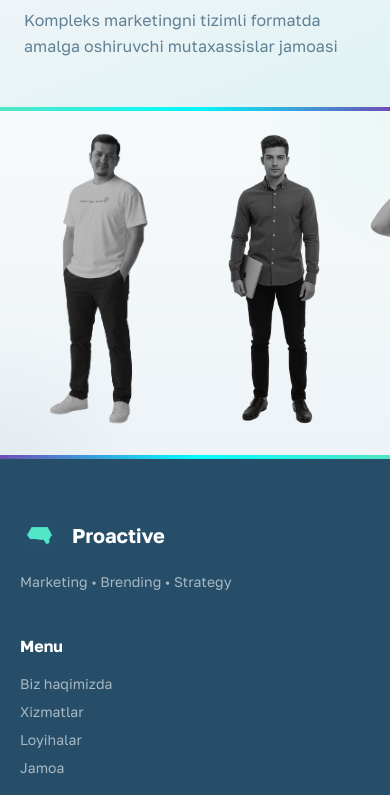
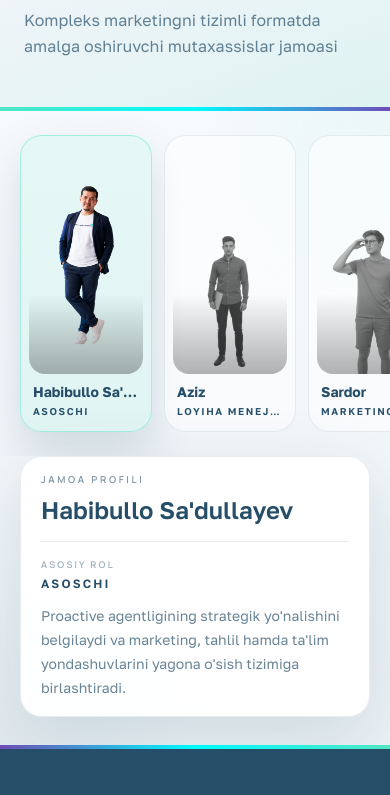
Before and after one commit to SamandarAlimov/proactive, a React (Vite) app: page /team in a window 390 px wide. Shown: the part 294-1089 px from the top of the page. Built offline with nearby package versions, Linux system fonts and the light colour scheme; no server answers; the HTML template or start-up script is replaced by a standard one.

Commit message:
first commit

```diff
--- a/src/components/Footer.tsx
+++ b/src/components/Footer.tsx
@@ -97,14 +97,22 @@ const Footer = () => {
           </div>
         </div>
 
-        <div className="mt-12 border-t border-secondary-foreground/10 pt-8 text-center">
-          <p className="text-secondary-foreground/40 text-sm">© 2026 Proactive. {t.footer.rights}.</p>
+        <div className="mt-12 flex flex-col gap-4 border-t border-secondary-foreground/10 pt-8 text-center sm:flex-row sm:items-center sm:justify-between sm:text-left">
+          <p className="text-sm text-secondary-foreground/40">© 2026 Proactive. {t.footer.rights}.</p>
           <a
             href="https://alsamos.com"
             target="_blank"
             rel="noopener noreferrer"
-            className="mt-3 inline-flex items-center justify-center text-sm font-medium text-secondary-foreground/50 transition-colors duration-300 hover:text-primary"
+            className="inline-flex items-center justify-center gap-2 text-sm font-medium text-secondary-foreground/50 transition-colors duration-300 hover:text-primary sm:justify-end"
           >
+            <span className="flex h-7 w-7 shrink-0 items-center justify-center rounded-full border border-secondary-foreground/10 bg-white/[0.08]">
+              <img
+                src="/alsamos-favicon.ico"
+                alt=""
+                aria-hidden="true"
+                className="h-4 w-4 object-contain"
+              />
+            </span>
             {madeByText}
           </a>
         </div>
--- a/src/components/TeamShowcaseStrip.tsx
+++ b/src/components/TeamShowcaseStrip.tsx
@@ -35,7 +35,7 @@ const TeamConnector = ({ side, isDark }: { side: 'left' | 'right'; isDark: boole
     return (
       <svg
         aria-hidden="true"
-        className="pointer-events-none absolute -right-28 top-[4.4rem] hidden h-[4.75rem] w-28 overflow-visible md:block"
+        className="pointer-events-none absolute -right-28 top-[4.4rem] hidden h-[4.75rem] w-28 overflow-visible lg:block"
         viewBox="0 0 112 76"
         fill="none"
       >
@@ -48,7 +48,7 @@ const TeamConnector = ({ side, isDark }: { side: 'left' | 'right'; isDark: boole
   return (
     <svg
       aria-hidden="true"
-      className="pointer-events-none absolute -left-28 top-[4.4rem] hidden h-[4.75rem] w-28 overflow-visible md:block"
+      className="pointer-events-none absolute -left-28 top-[4.4rem] hidden h-[4.75rem] w-28 overflow-visible lg:block"
       viewBox="0 0 112 76"
       fill="none"
     >
@@ -65,6 +65,8 @@ const TeamShowcaseStrip = ({ className = '' }: { className?: string }) => {
 
   const isDark = resolvedTheme === 'dark';
   const copy = panelCopy[lang];
+  const compactActiveId = activeId ?? teamMembers[0]?.id;
+  const compactActiveMember = teamMembers.find((member) => member.id === compactActiveId) ?? teamMembers[0];
 
   const tone = useMemo(
     () => ({
@@ -84,7 +86,7 @@ const TeamShowcaseStrip = ({ className = '' }: { className?: string }) => {
       eyebrowClass: isDark ? 'text-primary/90' : 'text-secondary/60',
       nameClass: isDark ? 'text-white' : 'text-secondary',
       dividerClass: isDark ? 'bg-white/15' : 'bg-secondary/10',
-      roleLabelClass: isDark ? 'text-white/46' : 'text-secondary/45',
+      roleLabelClass: isDark ? 'text-white/[0.46]' : 'text-secondary/[0.45]',
       roleClass: isDark ? 'text-primary/90' : 'text-secondary',
       bioClass: isDark ? 'text-white/70' : 'text-secondary/70',
       idleOpacity: isDark ? 0.94 : 0.96,
@@ -107,9 +109,104 @@ const TeamShowcaseStrip = ({ className = '' }: { className?: string }) => {
         }}
       />
 
-      <div className="relative overflow-x-auto pb-4" style={{ scrollbarWidth: 'thin', scrollbarColor: '#52E6C8 transparent' }}>
+      <div className="relative lg:hidden">
         <div
-          className="flex min-w-max items-end px-5 pb-0 pt-8 pr-5 sm:px-6 sm:pr-[14rem] md:px-12 md:pr-[24rem]"
+          className="overflow-x-auto"
+          style={{ scrollbarWidth: 'thin', scrollbarColor: '#52E6C8 transparent' }}
+        >
+          <div className="flex min-w-max gap-3 px-5 py-6 sm:gap-4 sm:px-6">
+            {teamMembers.map((member) => {
+              const visual = getTeamMemberVisualConfig(member.id);
+              const isActive = compactActiveId === member.id;
+              const image = isActive ? member.hoverImage : member.image;
+              const compactScale = isActive
+                ? Math.min(visual.hoverScale, member.id === 11 ? 1.12 : 1.08)
+                : Math.min(visual.defaultScale, member.id === 11 ? 1.22 : 1.32);
+
+              return (
+                <button
+                  key={member.id}
+                  type="button"
+                  aria-pressed={isActive}
+                  onClick={() => setActiveId(member.id)}
+                  onFocus={() => setActiveId(member.id)}
+                  className={`group relative w-[132px] flex-shrink-0 overflow-hidden rounded-[1.35rem] border p-2 text-left outline-none transition duration-300 focus-visible:ring-2 focus-visible:ring-primary/60 sm:w-[160px] ${
+                    isActive
+                      ? 'border-primary/[0.45] bg-primary/10 shadow-[0_18px_44px_rgba(38,79,107,0.16)]'
+                      : isDark
+                        ? 'border-white/10 bg-white/[0.04]'
+                        : 'border-secondary/10 bg-white/[0.55]'
+                  }`}
+                >
+                  <div className="relative h-[230px] overflow-hidden rounded-[1rem] sm:h-[280px]">
+                    <img
+                      src={image}
+                      alt={member.name}
+                      loading="lazy"
+                      className="absolute inset-0 h-full w-full origin-bottom object-contain object-bottom transition-[filter,opacity,transform] duration-300"
+                      style={{
+                        opacity: isActive ? 1 : 0.76,
+                        filter: isActive ? tone.activeFilter : tone.defaultFilter,
+                        transform: `scale(${compactScale})`,
+                      }}
+                    />
+                    <div className="pointer-events-none absolute inset-x-0 bottom-0 h-20 bg-gradient-to-t from-black/30 to-transparent" />
+                  </div>
+
+                  <div className="mt-2 min-w-0 px-1 pb-1">
+                    <p className={`truncate font-heading text-sm font-bold ${tone.nameClass}`}>
+                      {member.name}
+                    </p>
+                    <p className={`mt-0.5 truncate text-[0.62rem] font-semibold uppercase tracking-[0.16em] ${tone.roleClass}`}>
+                      {member.role[lang]}
+                    </p>
+                  </div>
+                </button>
+              );
+            })}
+          </div>
+        </div>
+
+        {compactActiveMember && (
+          <div className="px-5 pb-7 sm:px-6">
+            <AnimatePresence mode="wait">
+              <motion.div
+                key={compactActiveMember.id}
+                initial={{ opacity: 0, y: 12, scale: 0.98 }}
+                animate={{ opacity: 1, y: 0, scale: 1 }}
+                exit={{ opacity: 0, y: 8, scale: 0.98 }}
+                transition={{ duration: 0.26, ease: [0.22, 1, 0.36, 1] }}
+                className={`rounded-[1.35rem] border px-5 py-4 backdrop-blur-[10px] ${tone.tooltipClass}`}
+              >
+                <div className="flex flex-col gap-4 sm:flex-row sm:items-start sm:justify-between">
+                  <div className="min-w-0">
+                    <p className={`font-brand text-[0.6rem] font-semibold uppercase tracking-[0.28em] ${tone.eyebrowClass}`}>
+                      {copy.eyebrow}
+                    </p>
+                    <h4 className={`mt-2 font-heading text-2xl font-semibold leading-tight ${tone.nameClass}`}>
+                      {compactActiveMember.name}
+                    </h4>
+                  </div>
+                  <div className={`h-px w-full sm:h-auto sm:w-px sm:self-stretch ${tone.dividerClass}`} />
+                  <div className="min-w-0 sm:max-w-[55%]">
+                    <p className={`font-brand text-[0.58rem] font-semibold uppercase tracking-[0.24em] ${tone.roleLabelClass}`}>
+                      {copy.roleLabel}
+                    </p>
+                    <p className={`mt-1 text-xs font-semibold uppercase tracking-[0.18em] ${tone.roleClass}`}>
+                      {compactActiveMember.role[lang]}
+                    </p>
+                    <p className={`mt-3 text-sm leading-6 ${tone.bioClass}`}>{compactActiveMember.bio[lang]}</p>
+                  </div>
+                </div>
+              </motion.div>
+            </AnimatePresence>
+          </div>
+        )}
+      </div>
+
+      <div className="relative hidden overflow-x-auto pb-4 lg:block" style={{ scrollbarWidth: 'thin', scrollbarColor: '#52E6C8 transparent' }}>
+        <div
+          className="flex min-w-max items-end px-12 pb-0 pt-8 pr-[24rem]"
           style={{ gap: 'clamp(0.75rem, 2.4vw, 1.5rem)' }}
         >
           {teamMembers.map((member) => {
@@ -160,7 +257,7 @@ const TeamShowcaseStrip = ({ className = '' }: { className?: string }) => {
                         animate={{ opacity: 1, y: 0, scale: 1 }}
                         exit={{ opacity: 0, y: 8, scale: 0.97 }}
                         transition={{ duration: 0.24, ease: [0.22, 1, 0.36, 1] }}
-                        className="pointer-events-none absolute z-30 hidden md:block"
+                        className="pointer-events-none absolute z-30 hidden lg:block"
                         style={tooltipStyle}
                       >
                         <TeamConnector side={visual.tooltipSide} isDark={isDark} />
@@ -210,29 +307,6 @@ const TeamShowcaseStrip = ({ className = '' }: { className?: string }) => {
                       }}
                     />
                   </div>
-
-                  <AnimatePresence initial={false}>
-                    {isActive && (
-                      <motion.div
-                        initial={{ opacity: 0, y: 8 }}
-                        animate={{ opacity: 1, y: 0 }}
-                        exit={{ opacity: 0, y: 6 }}
-                        transition={{ duration: 0.22, ease: [0.22, 1, 0.36, 1] }}
-                        className={`mt-3 rounded-2xl border px-4 py-3 backdrop-blur-[8px] md:hidden ${tone.tooltipClass}`}
-                      >
-                        <p className={`font-brand text-[0.56rem] font-semibold uppercase tracking-[0.24em] ${tone.eyebrowClass}`}>
-                          {copy.eyebrow}
-                        </p>
-                        <h4 className={`mt-2 font-heading text-lg font-semibold leading-tight ${tone.nameClass}`}>
-                          {member.name}
-                        </h4>
-                        <p className={`mt-2 text-[0.68rem] font-semibold uppercase tracking-[0.16em] ${tone.roleClass}`}>
-                          {member.role[lang]}
-                        </p>
-                        <p className={`mt-2 text-xs leading-5 ${tone.bioClass}`}>{member.bio[lang]}</p>
-                      </motion.div>
-                    )}
-                  </AnimatePresence>
                 </div>
               </div>
             );
```
Also changed, not shown: 1 other file (tests, documents, lock files or other folders).
